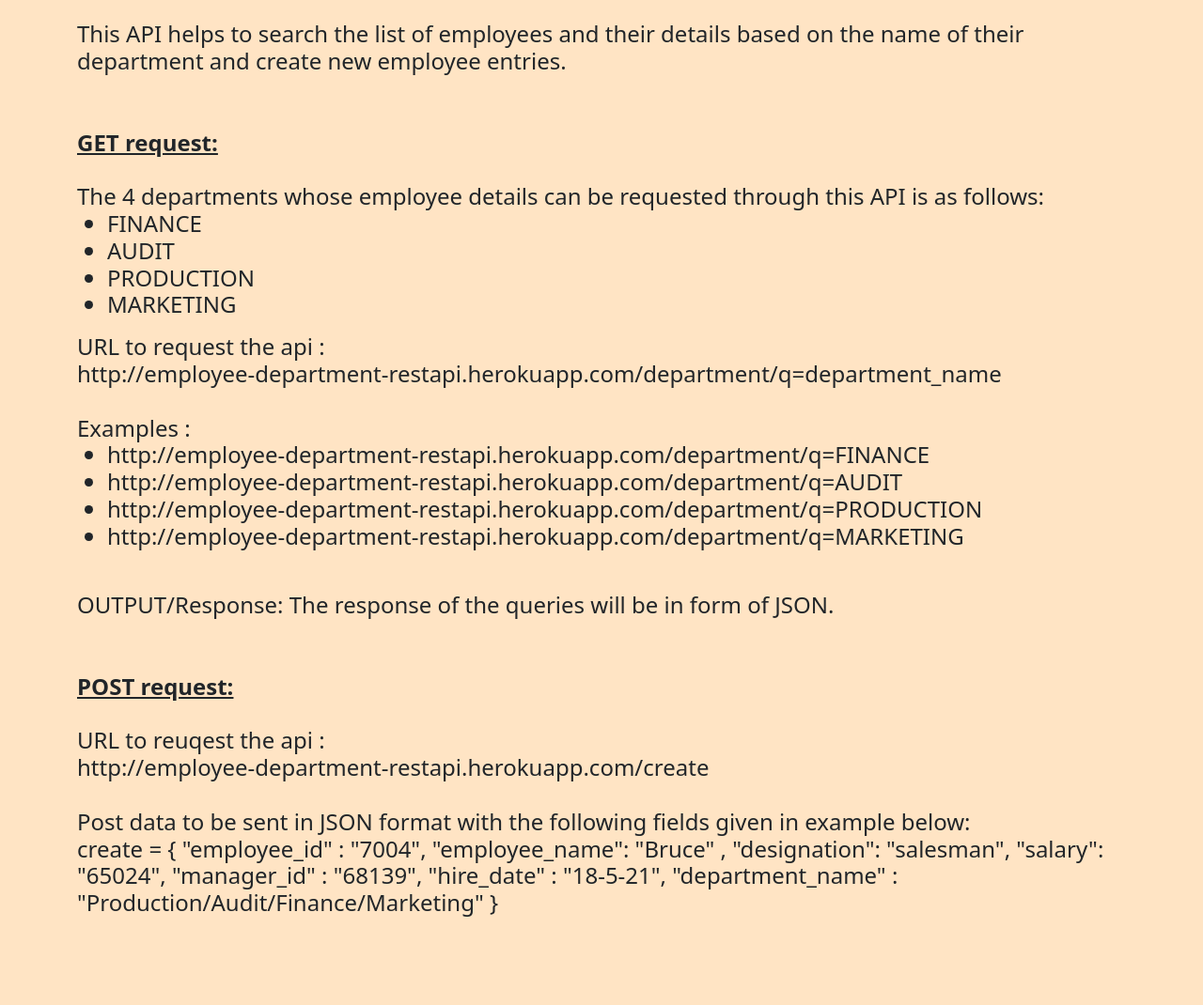
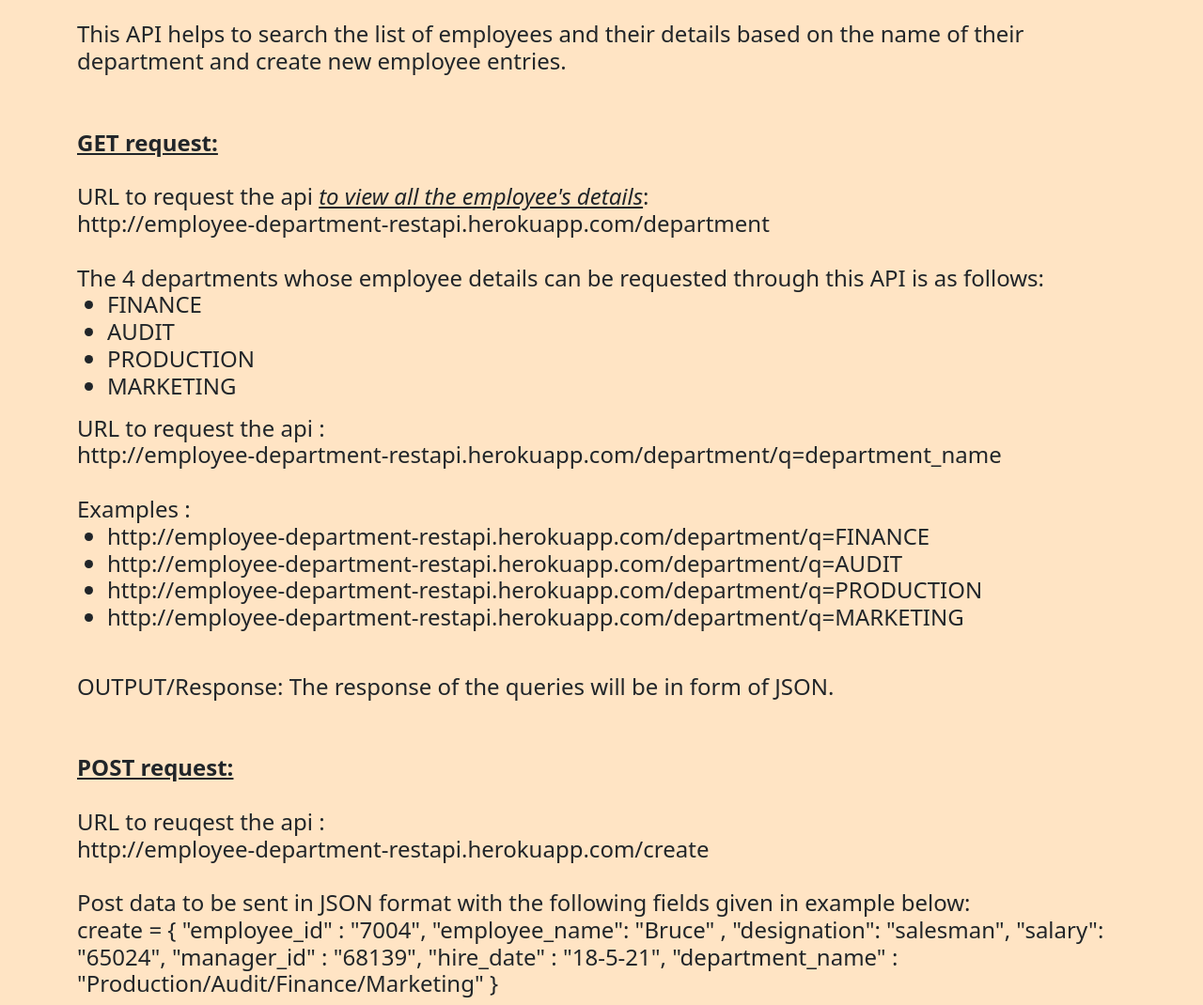
Before and after one commit to shubham8patni/employee-department-RESTapi, a Flask app: page / in a window 1280 px wide. Shown: the part 152-1222 px from the top of the page at 94% size. Before the commit the page ends 1128 px from the top, so only its background shows below. Run offline with Flask 2, Linux system fonts and the light colour scheme.

Commit message:
march 29 home page update

```diff
--- a/templates/index.html
+++ b/templates/index.html
@@ -15,6 +15,10 @@
           <br>
           <u><b>GET request:</b></u>
           <br><br>
+          URL to request the api <i><u>to view all the employee's details</u></i>: <br>
+          http://employee-department-restapi.herokuapp.com/department<br><br>
+
+
           The 4 departments whose employee details can be requested through this API is as follows: <br>
           <ul>
             <li>FINANCE</li>
```
